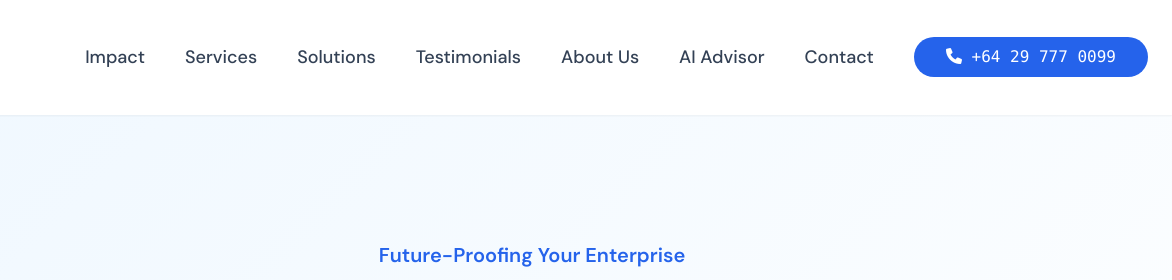
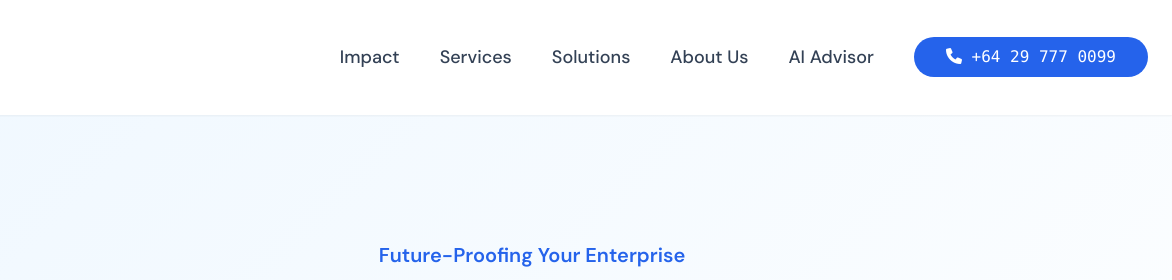
Before and after one commit to workwithash/cybrgen, a website: page index.html in a window 1280 px wide. Shown: the top 280 px of the page, 108-1280 px from the left. Drawn offline with nearby package versions, Linux system fonts and the light colour scheme.

Commit message:
Decluterred the Nav menu

```diff
--- a/index.html
+++ b/index.html
@@ -218,10 +218,6 @@
                         class="text-lg font-medium text-slate-700 hover:text-blue-600 transition-colors duration-300 relative group">Solutions<span
                             class="absolute left-0 bottom-0 w-0 h-0.5 bg-blue-600 group-hover:w-full transition-all duration-300"></span></a>
                 </li>
-                <li><a href="#testimonials"
-                        class="text-lg font-medium text-slate-700 hover:text-blue-600 transition-colors duration-300 relative group">Testimonials<span
-                            class="absolute left-0 bottom-0 w-0 h-0.5 bg-blue-600 group-hover:w-full transition-all duration-300"></span></a>
-                </li>
                 <li><a href="about-us.html"
                         class="text-lg font-medium text-slate-700 hover:text-blue-600 transition-colors duration-300 relative group">About
                         Us<span
@@ -232,10 +228,7 @@
                         Advisor<span
                             class="absolute left-0 bottom-0 w-0 h-0.5 bg-blue-600 group-hover:w-full transition-all duration-300"></span></a>
                 </li>
-                <li><a href="#contact"
-                        class="text-lg font-medium text-slate-700 hover:text-blue-600 transition-colors duration-300 relative group">Contact<span
-                            class="absolute left-0 bottom-0 w-0 h-0.5 bg-blue-600 group-hover:w-full transition-all duration-300"></span></a>
-                </li>
+
                 <li><a href="Tel: +64 297770099"
                         class="inline-block bg-blue-600  text-white font-mono py-2 px-8 rounded-full transition-all duration-300 transform hover:-translate-y-1 interactive-element">
                         <i class="fa-solid fa-phone"></i> +64 29 777 0099
```
